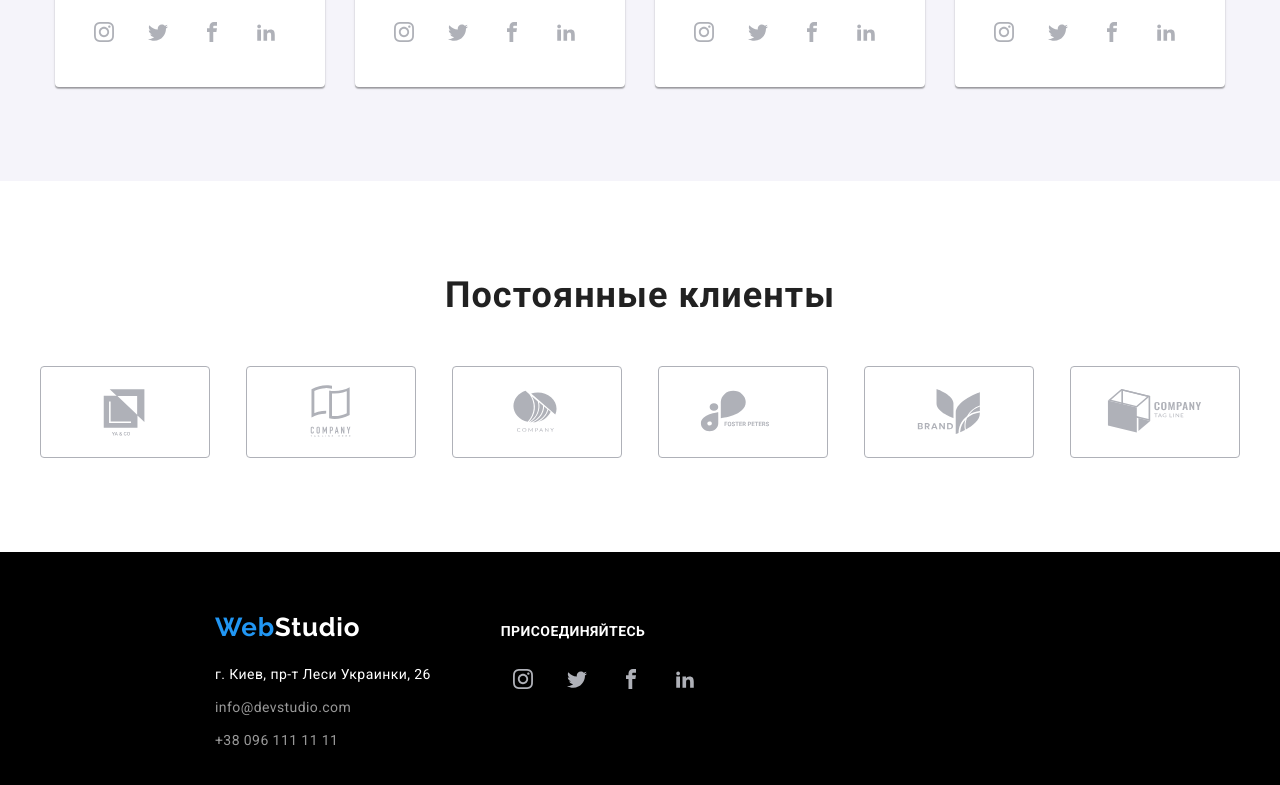
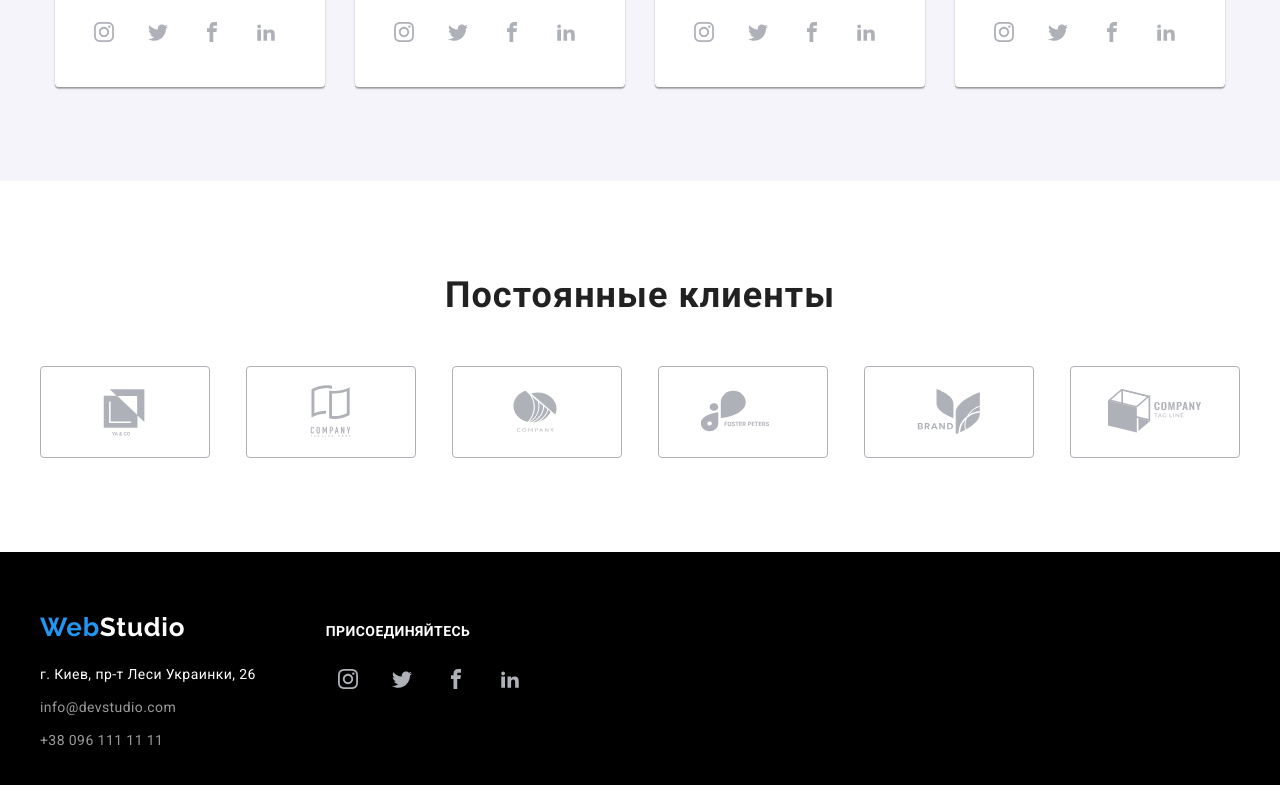
Before and after one commit to AndreyIlchuk/goit-markup-hw-04, a plain HTML site: page index.html in a window 1280 px wide. Shown: the part 2151-2936 px from the top of the page. Drawn offline with Linux system fonts and the light colour scheme.

Commit message:
15.12.21

```diff
--- a/Portfolio/css/style.css
+++ b/Portfolio/css/style.css
@@ -320,7 +320,8 @@ button {
   background-color: black;
 }
 .footer-container {
-  margin-left: 215px;
+  width: 1200px;
+  margin: 0 auto;
   display: flex;
   align-items: baseline;
 }
--- a/css/style.css
+++ b/css/style.css
@@ -480,7 +480,9 @@ a {
   background-color: black;
 }
 .footer-container {
-  margin-left: 215px;
+  width: 1200px;
+  margin: 0 auto;
+
   display: flex;
   align-items: baseline;
 }
```
